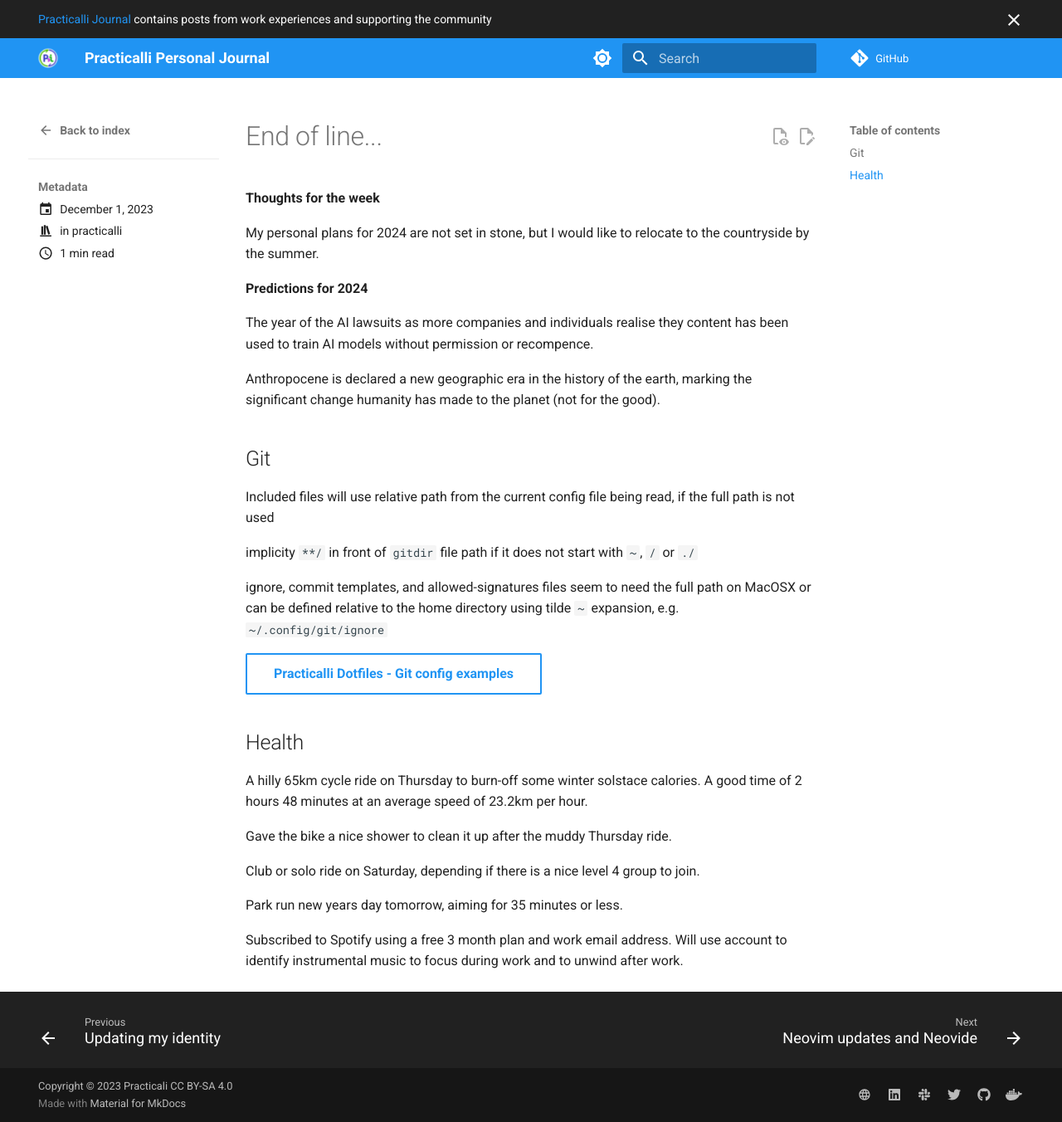
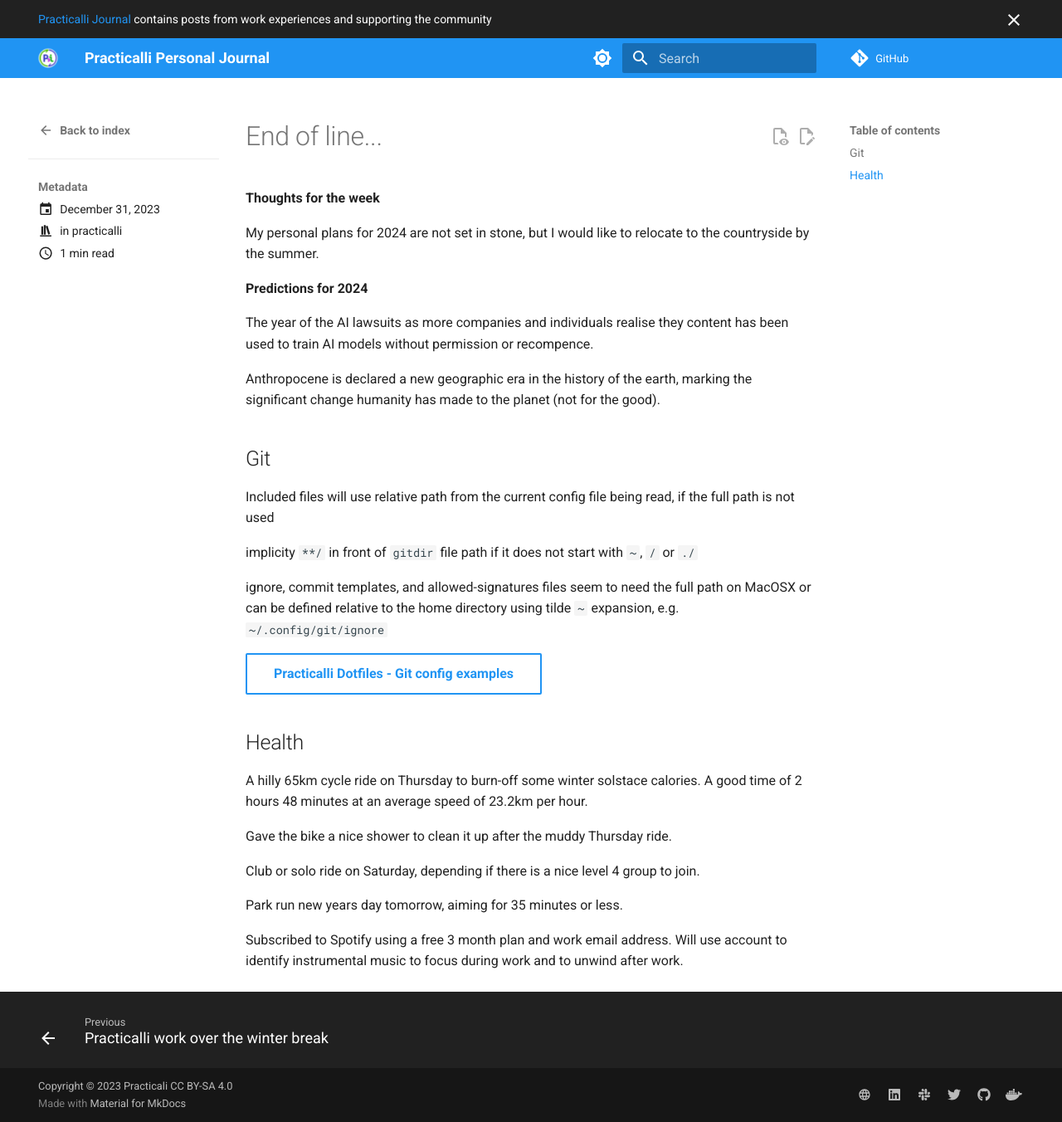
Before and after one commit to practicalli/personal-journal, an MkDocs documentation site: the page built from docs/posts/2023/december-31.md, in a window 1280 px wide and 1352 px high. Shown: the whole window at 83% size. Built offline with MkDocs 1.6.1 and Material for MkDocs 9.7.7, drawn with Linux system fonts in a browser that asks for light colours; comment, search, counter and statistics services are not loaded.

Commit message:
posts: correct dates for posts

```diff
--- a/docs/posts/2023/december-31.md
+++ b/docs/posts/2023/december-31.md
@@ -1,6 +1,6 @@
 ---
 title: End of line...
-date: 2023-12-01
+date: 2023-12-31
 categories:
   - practicalli
 ---
```
Also changed, not shown: docs/posts/2023/december-06.md (+1 -1 lines), docs/posts/2023/december-17.md (+1 -1 lines).
